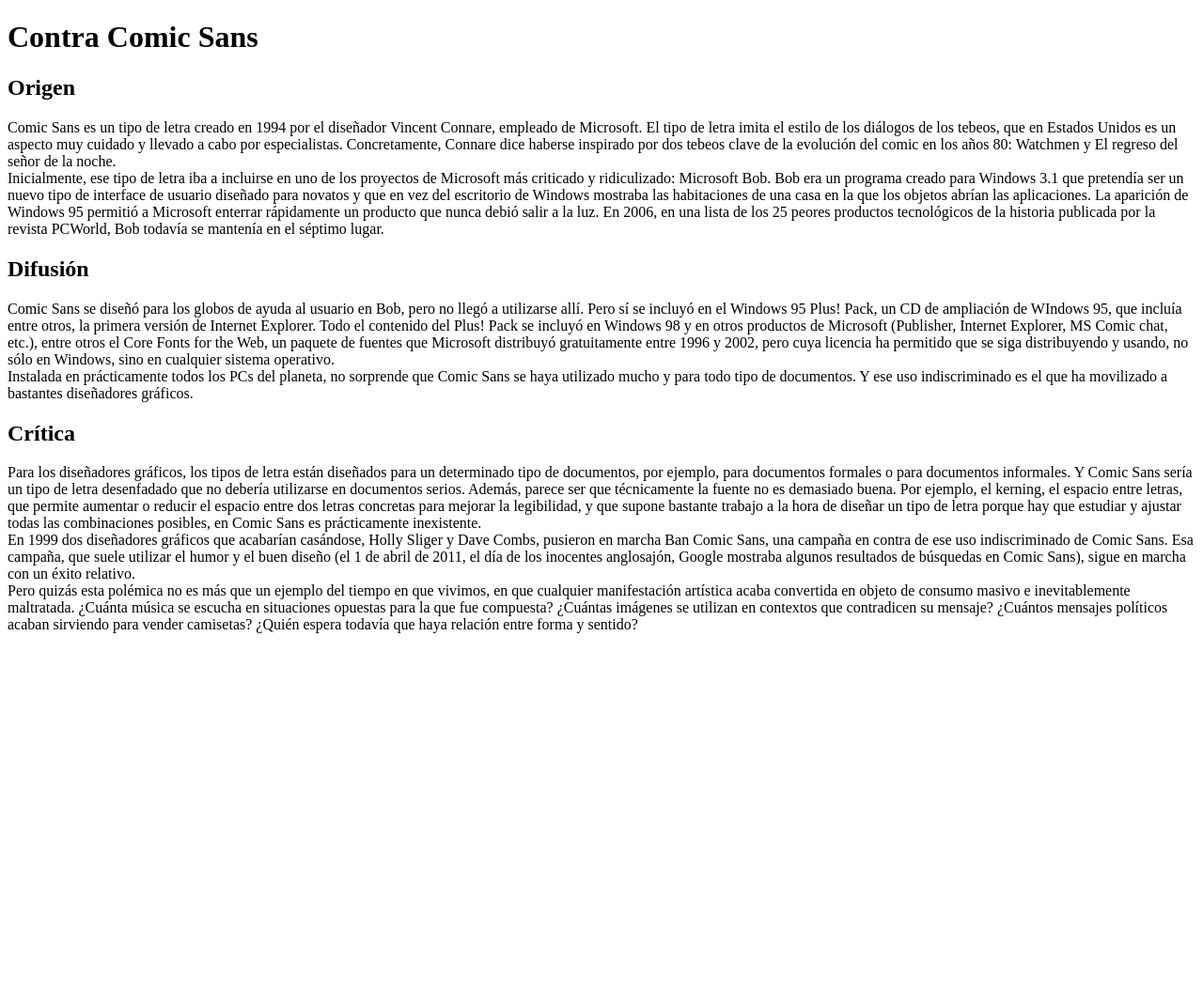
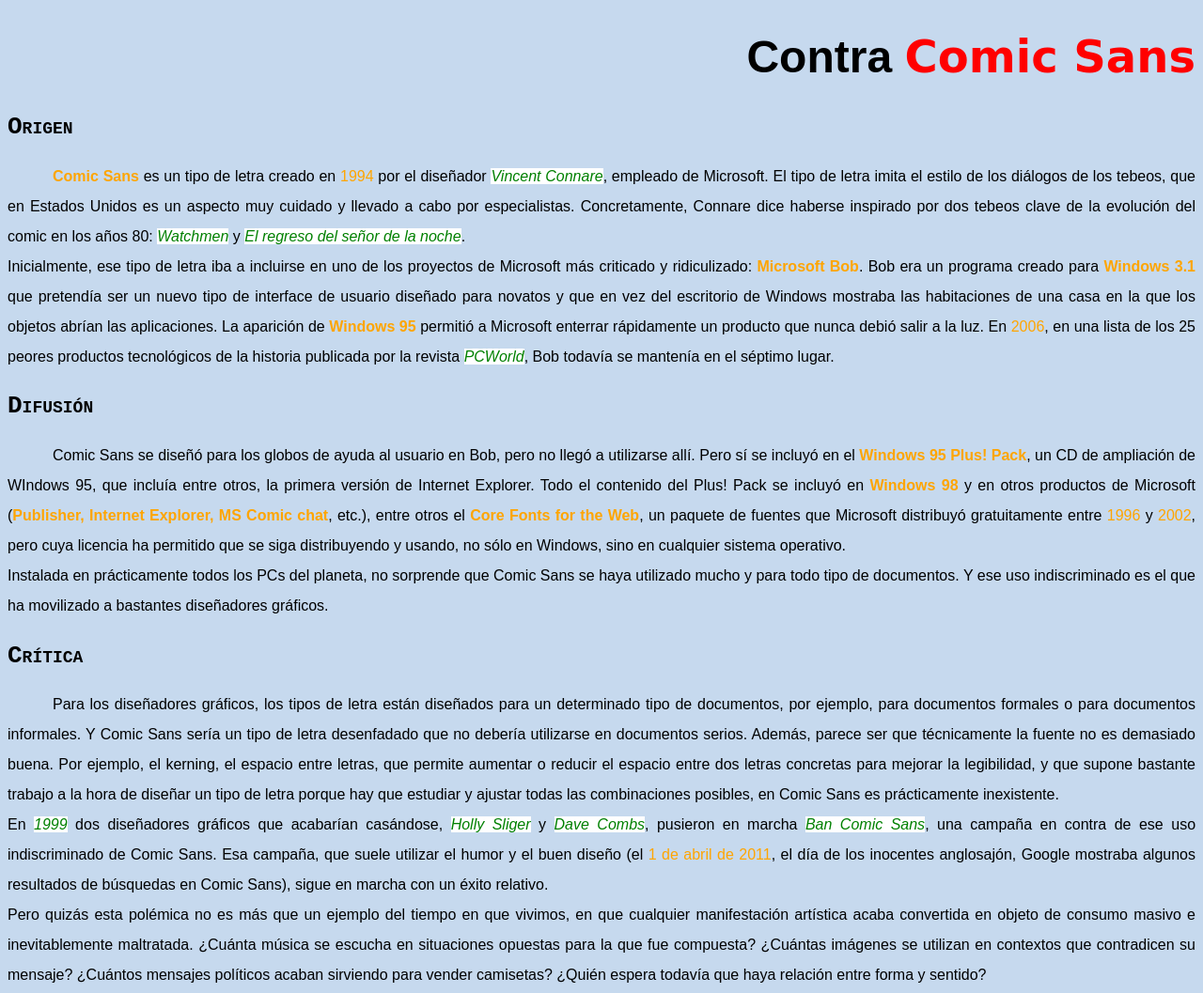
Before and after one commit to luisgimenoh/2.7-Comic-Sans, a plain HTML site: page index.html in a window 1280 px wide. Shown: the whole page at 94% size. Before the commit the page ends 800 px from the top, so only its background shows below. Drawn offline with Linux system fonts and the light colour scheme.

Commit message:
2.7 v3 css

```diff
--- a/estilos.css
+++ b/estilos.css
@@ -0,0 +1,39 @@
+body{
+    background-color: #c6d9ee;
+    font-family: sans-serif;
+    text-align: justify;
+}
+
+h1{
+    font-size: 300%;/* = 3rem*/
+    text-align: right;
+}
+
+h2{
+    font-family: monospace;
+    font-size: 200%;
+    font-variant: small-caps;/*lo hace más pequeño???*/
+}
+
+p{
+    line-height: 200%;
+    text-indent: 3em;
+}
+
+span{
+    color:red;
+    font-family: "Comic Sans",cursive;
+}
+
+em{
+    background-color: white;
+    color: green;
+}
+
+time{
+    color: orange;
+}
+
+strong{
+    color: orange;
+}
--- a/index.html
+++ b/index.html
@@ -5,24 +5,26 @@
     <meta name="viewport" content="width=device-width, initial-scale=1.0">
     <meta http-equiv="X-UA-Compatible" content="ie=edge">
     <title>2.7 Comic Sans</title>
+    <link rel="stylesheet" type="text/css" href="estilos.css">
+
 </head>
 <body>
     <header>
-        <h1>Contra Comic Sans</h1>
+        <h1>Contra <span>Comic Sans</span></h1>
     </header>
     <nav></nav>
     <main>
         <h2>Origen</h2>
 
         <p>
-            Comic Sans es un tipo de letra creado en 1994 por el diseñador Vincent Connare, empleado de Microsoft. El tipo de letra imita el estilo de los diálogos de los tebeos, que en Estados Unidos es un aspecto muy cuidado y llevado a cabo por especialistas. Concretamente, Connare dice haberse inspirado por dos tebeos clave de la evolución del comic en los años 80: Watchmen y El regreso del señor de la noche.
-            <br>Inicialmente, ese tipo de letra iba a incluirse en uno de los proyectos de Microsoft más criticado y ridiculizado: Microsoft Bob. Bob era un programa creado para Windows 3.1 que pretendía ser un nuevo tipo de interface de usuario diseñado para novatos y que en vez del escritorio de Windows mostraba las habitaciones de una casa en la que los objetos abrían las aplicaciones. La aparición de Windows 95 permitió a Microsoft enterrar rápidamente un producto que nunca debió salir a la luz. En 2006, en una lista de los 25 peores productos tecnológicos de la historia publicada por la revista PCWorld, Bob todavía se mantenía en el séptimo lugar.
+            <strong>Comic Sans</strong> es un tipo de letra creado en <time>1994</time> por el diseñador <em>Vincent Connare</em>, empleado de Microsoft. El tipo de letra imita el estilo de los diálogos de los tebeos, que en Estados Unidos es un aspecto muy cuidado y llevado a cabo por especialistas. Concretamente, Connare dice haberse inspirado por dos tebeos clave de la evolución del comic en los años 80: <em>Watchmen</em> y <em>El regreso del señor de la noche</em>.
+            <br>Inicialmente, ese tipo de letra iba a incluirse en uno de los proyectos de Microsoft más criticado y ridiculizado: <strong>Microsoft Bob</strong>. Bob era un programa creado para <strong>Windows 3.1</strong> que pretendía ser un nuevo tipo de interface de usuario diseñado para novatos y que en vez del escritorio de Windows mostraba las habitaciones de una casa en la que los objetos abrían las aplicaciones. La aparición de <strong>Windows 95</strong> permitió a Microsoft enterrar rápidamente un producto que nunca debió salir a la luz. En <time>2006</time>, en una lista de los 25 peores productos tecnológicos de la historia publicada por la revista <em>PCWorld</em>, Bob todavía se mantenía en el séptimo lugar.
         </p>
 
         <h2>Difusión</h2>
 
         <p>
-            Comic Sans se diseñó para los globos de ayuda al usuario en Bob, pero no llegó a utilizarse allí. Pero sí se incluyó en el Windows 95 Plus! Pack, un CD de ampliación de WIndows 95, que incluía entre otros, la primera versión de Internet Explorer. Todo el contenido del Plus! Pack se incluyó en Windows 98 y en otros productos de Microsoft (Publisher, Internet Explorer, MS Comic chat, etc.), entre otros el Core Fonts for the Web, un paquete de fuentes que Microsoft distribuyó gratuitamente entre 1996 y 2002, pero cuya licencia ha permitido que se siga distribuyendo y usando, no sólo en Windows, sino en cualquier sistema operativo.
+            Comic Sans se diseñó para los globos de ayuda al usuario en Bob, pero no llegó a utilizarse allí. Pero sí se incluyó en el <strong>Windows 95 Plus! Pack</strong>, un CD de ampliación de WIndows 95, que incluía entre otros, la primera versión de Internet Explorer. Todo el contenido del Plus! Pack se incluyó en <strong>Windows 98</strong> y en otros productos de Microsoft (<strong>Publisher, Internet Explorer, MS Comic chat</strong>, etc.), entre otros el <strong>Core Fonts for the Web</strong>, un paquete de fuentes que Microsoft distribuyó gratuitamente entre <time>1996</time> y <time>2002</time>, pero cuya licencia ha permitido que se siga distribuyendo y usando, no sólo en Windows, sino en cualquier sistema operativo.
             <br>Instalada en prácticamente todos los PCs del planeta, no sorprende que Comic Sans se haya utilizado mucho y para todo tipo de documentos. Y ese uso indiscriminado es el que ha movilizado a bastantes diseñadores gráficos.
         </p>
 
@@ -30,7 +32,7 @@
 
         <p>
             Para los diseñadores gráficos, los tipos de letra están diseñados para un determinado tipo de documentos, por ejemplo, para documentos formales o para documentos informales. Y Comic Sans sería un tipo de letra desenfadado que no debería utilizarse en documentos serios. Además, parece ser que técnicamente la fuente no es demasiado buena. Por ejemplo, el kerning, el espacio entre letras, que permite aumentar o reducir el espacio entre dos letras concretas para mejorar la legibilidad, y que supone bastante trabajo a la hora de diseñar un tipo de letra porque hay que estudiar y ajustar todas las combinaciones posibles, en Comic Sans es prácticamente inexistente.
-            <br>En 1999 dos diseñadores gráficos que acabarían casándose, Holly Sliger y Dave Combs, pusieron en marcha Ban Comic Sans, una campaña en contra de ese uso indiscriminado de Comic Sans. Esa campaña, que suele utilizar el humor y el buen diseño (el 1 de abril de 2011, el día de los inocentes anglosajón, Google mostraba algunos resultados de búsquedas en Comic Sans), sigue en marcha con un éxito relativo.
+            <br>En <em>1999</em> dos diseñadores gráficos que acabarían casándose, <em>Holly Sliger</em> y <em>Dave Combs</em>, pusieron en marcha <em>Ban Comic Sans</em>, una campaña en contra de ese uso indiscriminado de Comic Sans. Esa campaña, que suele utilizar el humor y el buen diseño (el <time datetime="2011-04-01">1 de abril de 2011</time>, el día de los inocentes anglosajón, Google mostraba algunos resultados de búsquedas en Comic Sans), sigue en marcha con un éxito relativo.
             <br>Pero quizás esta polémica no es más que un ejemplo del tiempo en que vivimos, en que cualquier manifestación artística acaba convertida en objeto de consumo masivo e inevitablemente maltratada. ¿Cuánta música se escucha en situaciones opuestas para la que fue compuesta? ¿Cuántas imágenes se utilizan en contextos que contradicen su mensaje? ¿Cuántos mensajes políticos acaban sirviendo para vender camisetas? ¿Quién espera todavía que haya relación entre forma y sentido?
         </p>
     </main>
```
